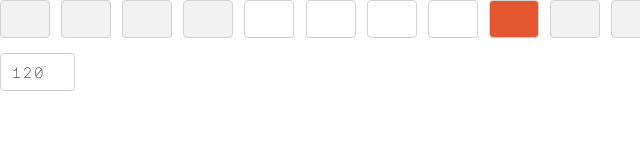
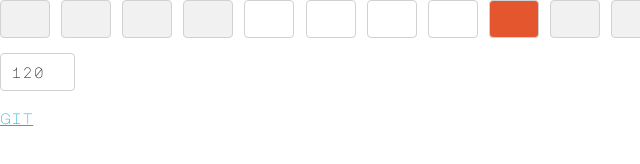
Before and after one commit to mrletourneau/alexanderletourneau.com, a plain HTML site: page html/drum/index.html in a window 1280 px wide. Shown: the full height of the page, 0-640 px from the left. Drawn offline with Linux system fonts and the light colour scheme.

Commit message:
adding git link to sequencer

```diff
--- a/html/drum/index.html
+++ b/html/drum/index.html
@@ -67,6 +67,9 @@
   <div id="transport">
     <input type="text" id="tempo" class="tempo"/>
   </div>
+  <div>
+    <a href="https://github.com/mrletourneau/web/tree/master/html/drum">git</a>
+  </div>
 <!-- End Document
   –––––––––––––––––––––––––––––––––––––––––––––––––– -->
 </body>
```
